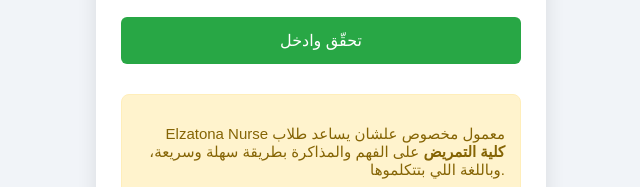
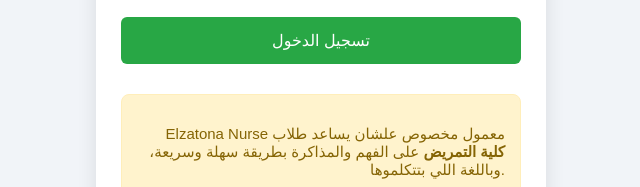
Before and after one commit to elzatona-nurse/Elzatona-Log-in, a plain HTML site: page index.html in a window 1280 px wide. Shown: the part 304-491 px from the top of the page, 319-959 px from the left. Drawn offline with Linux system fonts and the light colour scheme.

Commit message:
Update index.html

```diff
--- a/index.html
+++ b/index.html
@@ -90,7 +90,7 @@
     <h2>الدخول إلى Elzatona Nurse</h2>
     <input type="text" id="phone" placeholder="رقم الموبايل">
     <input type="text" id="code" placeholder="كود التفعيل">
-    <button onclick="verifyAndRedirect()">تحقّق وادخل</button>
+    <button onclick="verifyAndRedirect()">تسجيل الدخول</button>
     <div class="message" id="message"></div>
 
     <div class="info-box">
```
